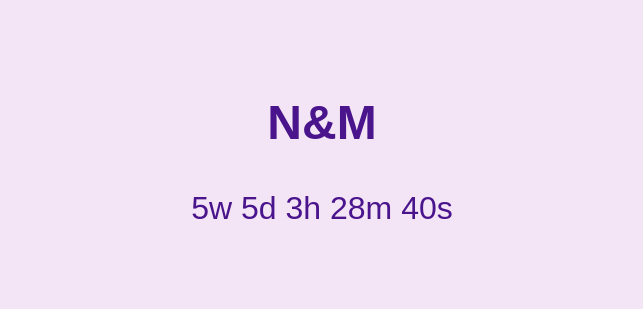
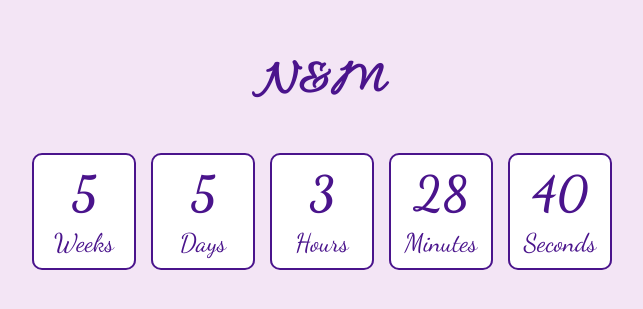
Before and after one commit to immuntasir/countdown, a plain HTML site: page index.html in a window 1280 px wide. Shown: the part 245-554 px from the top of the page, without its empty margins (318-961 px from the left). Drawn offline with Linux system fonts and the light colour scheme.

Commit message:
Update index.html

```diff
--- a/index.html
+++ b/index.html
@@ -4,6 +4,7 @@
     <meta charset="UTF-8">
     <meta name="viewport" content="width=device-width, initial-scale=1.0">
     <title>N&M</title>
+    <link href="https://fonts.googleapis.com/css2?family=Allura&family=Dancing+Script:wght@400;700&display=swap" rel="stylesheet">
     <style>
         body {
             background-color: #f3e5f5;
@@ -14,16 +15,40 @@
             align-items: center;
             height: 100vh;
             margin: 0;
-            font-family: 'Arial', sans-serif;
+            font-family: 'Dancing Script', cursive;
             text-align: center;
         }
         h1 {
+            font-family: 'Allura', cursive;
             font-size: 3em;
             margin-bottom: 20px;
+            text-transform: uppercase;
         }
         #countdown {
             font-size: 2em;
             margin: 20px 0;
+            display: flex;
+            justify-content: center;
+            gap: 15px;
+        }
+        .time-segment {
+            background: #ffffff;
+            border: 2px solid #4a148c;
+            border-radius: 10px;
+            padding: 10px 15px;
+            width: 70px;
+            display: flex;
+            flex-direction: column;
+            align-items: center;
+        }
+        .time-value {
+            font-size: 1.5em;
+            font-weight: bold;
+            animation: fadeIn 0.5s forwards;
+        }
+        .time-label {
+            font-size: 0.8em;
+            margin-top: 5px;
         }
         .congratulations {
             display: none;
@@ -39,10 +64,32 @@
 </head>
 <body>
     <h1>N&M</h1>
-    <div id="countdown"></div>
+    <div id="countdown">
+        <div class="time-segment">
+            <div class="time-value" id="weeks">0</div>
+            <div class="time-label">Weeks</div>
+        </div>
+        <div class="time-segment">
+            <div class="time-value" id="days">0</div>
+            <div class="time-label">Days</div>
+        </div>
+        <div class="time-segment">
+            <div class="time-value" id="hours">0</div>
+            <div class="time-label">Hours</div>
+        </div>
+        <div class="time-segment">
+            <div class="time-value" id="minutes">0</div>
+            <div class="time-label">Minutes</div>
+        </div>
+        <div class="time-segment">
+            <div class="time-value" id="seconds">0</div>
+            <div class="time-label">Seconds</div>
+        </div>
+    </div>
     <div id="congratulations" class="congratulations">Congratulations! 🎉🎊</div>
 
     <script>
+        window.onload = function() {
             // Set the target date and time in UTC
             const targetDate = new Date(Date.UTC(2024, 7, 16, 11, 0, 0)).getTime(); // August 16, 2024, 11:00 AM UTC
 
@@ -65,12 +112,23 @@
                 const minutes = Math.floor((distance % (1000 * 60 * 60)) / (1000 * 60));
                 const seconds = Math.floor((distance % (1000 * 60)) / 1000);
 
-            countdown.innerHTML = `
-                ${weeks}w ${days}d ${hours}h ${minutes}m ${seconds}s
-            `;
+                document.getElementById('weeks').innerHTML = weeks;
+                document.getElementById('days').innerHTML = days;
+                document.getElementById('hours').innerHTML = hours;
+                document.getElementById('minutes').innerHTML = minutes;
+                document.getElementById('seconds').innerHTML = seconds;
+
+                // Add animation class
+                document.querySelectorAll('.time-value').forEach(function(element) {
+                    element.classList.remove('fadeIn');
+                    void element.offsetWidth; // Trigger reflow to restart animation
+                    element.classList.add('fadeIn');
+                });
             }
 
+            updateCountdown(); // Initial call to display the timer immediately
             setInterval(updateCountdown, 1000);
+        };
     </script>
 </body>
 </html>
```
Lines whose indentation alone changed are shown as unchanged.
